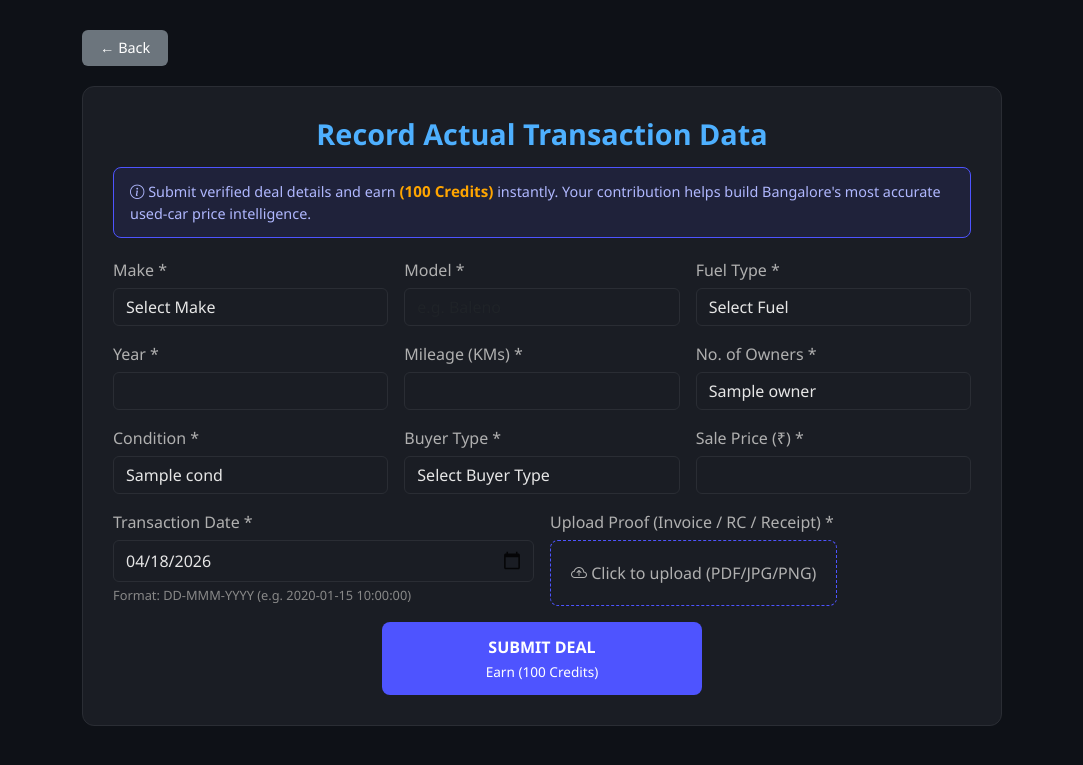
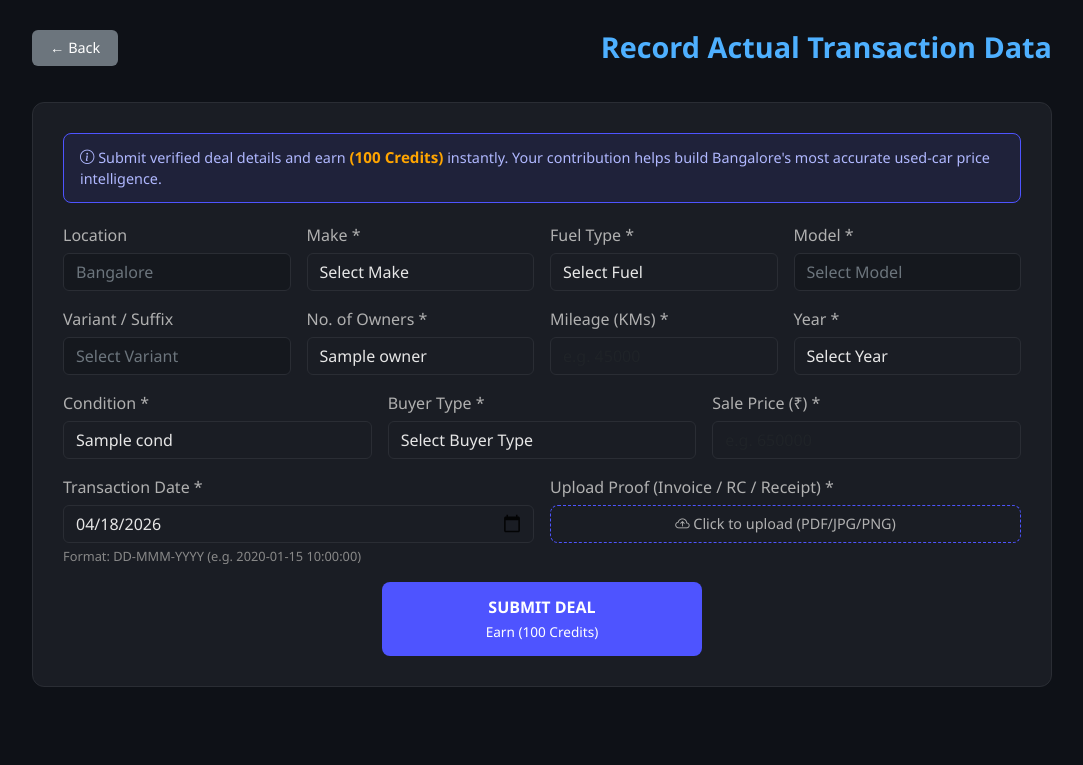
Before and after one commit to autoknowmus-web/autoknowmus, a Flask app: template templates/submit_deal.html in a window 1280 px wide. Shown: the top 765 px of the page, without its empty margins (98-1181 px from the left). Run offline with Flask 3, Linux system fonts and the light colour scheme; the template is opened without the code that fills it: most values are stand-ins (such as "Sample title", 1, 10 or a date in 2020).

Commit message:
Update submit_deal.html

```diff
--- a/templates/submit_deal.html
+++ b/templates/submit_deal.html
@@ -3,7 +3,7 @@
 
 {% block extra_head %}
 <style>
-  .deal-wrap { padding: 30px 40px; max-width: 1000px; margin: 0 auto; }
+  .deal-wrap { padding: 30px 40px; max-width: 1100px; margin: 0 auto; }
   .page-title { color: #4eb0ff; font-size: 1.8rem; font-weight: 700; margin: 0; }
   .form-section { background: #1a1d24; border: 1px solid #2a2d34; border-radius: 12px; padding: 30px; }
   .btn-submit-deal {
@@ -11,31 +11,34 @@
     border-radius: 8px; font-weight: 700; width: 320px; display: block; margin: 15px auto 0;
   }
   .btn-submit-deal:hover { background: #3a40d9; color: #fff; }
-  .btn-submit-deal .credit-reward { display: block; font-size: 0.85rem; font-weight: 500; margin-top: 3px; }
+  .btn-submit-deal .credit-reward {
+    display: block; font-size: 0.85rem; font-weight: 500; margin-top: 3px;
+  }
   .info-box {
     background: rgba(78,84,255,0.1); border: 1px solid #4e54ff;
     color: #b0b8ff; padding: 12px 16px; border-radius: 8px; font-size: 0.9rem;
     margin-bottom: 20px;
   }
-  .info-box .credit-inline { font-weight: 700; }
 
-  /* Date field with calendar icon in corner */
+  /* Date field with calendar icon */
   .date-field-wrap { position: relative; }
   .date-field-wrap input[type="date"] {
     background: #1a1d24; border: 1px solid #2a2d34; color: #e6e6e6;
     padding: 8px 40px 8px 12px; border-radius: 6px; width: 100%;
-    color-scheme: dark;
+    color-scheme: dark; height: 38px;
   }
   .date-field-wrap input[type="date"]::-webkit-calendar-picker-indicator {
     filter: invert(1) brightness(0.8); cursor: pointer;
     position: absolute; right: 10px; top: 50%; transform: translateY(-50%);
-    width: 20px; height: 20px; opacity: 0.8;
+    width: 20px; height: 20px; opacity: 0.85;
   }
   .date-format-hint { color: #888; font-size: 0.8rem; margin-top: 4px; display: block; }
 
   .file-upload {
     background: #1a1d24; border: 1px dashed #4e54ff; border-radius: 8px;
-    padding: 20px; text-align: center; cursor: pointer; color: #b0b0b0;
+    padding: 10px 15px; text-align: center; cursor: pointer; color: #b0b0b0;
+    height: 38px; display: flex; align-items: center; justify-content: center;
+    font-size: 0.9rem; margin: 0;
   }
   .file-upload:hover { background: #1f222a; }
   .file-upload input { display: none; }
@@ -44,12 +47,13 @@
 
 {% block content %}
 <div class="deal-wrap">
-  <a href="{{ url_for('role') }}" class="btn-back">← Back</a>
+
+  <div class="d-flex justify-content-between align-items-start mb-3">
+    <a href="{{ url_for('role') }}" class="btn-back">← Back</a>
+    <h2 class="page-title">Record Actual Transaction Data</h2>
+  </div>
 
   <div class="form-section">
-    <div class="text-center mb-3">
-      <h2 class="page-title">Record Actual Transaction Data</h2>
-    </div>
 
     <div class="info-box">
       <i class="bi bi-info-circle"></i>
@@ -58,43 +62,48 @@
     </div>
 
     <form method="POST" action="{{ url_for('submit_deal') }}" enctype="multipart/form-data">
-      <!-- Row 1 -->
+      <!-- Row 1: Location, Make, Fuel, Model (mirrors seller) -->
       <div class="row g-3 mb-3">
-        <div class="col-md-4">
+        <div class="col-md-3">
+          <label class="form-label">Location</label>
+          <select class="form-select" disabled><option>Bangalore</option></select>
+        </div>
+        <div class="col-md-3">
           <label class="form-label">Make *</label>
-          <select class="form-select" name="make" required>
+          <select class="form-select" name="make" id="make" required>
             <option value="">Select Make</option>
             {% for brand in brands|sort %}
               <option value="{{ brand }}">{{ brand }}</option>
             {% endfor %}
           </select>
         </div>
-        <div class="col-md-4">
-          <label class="form-label">Model *</label>
-          <input type="text" class="form-control" name="model" placeholder="e.g. Baleno" required>
-        </div>
-        <div class="col-md-4">
+        <div class="col-md-3">
           <label class="form-label">Fuel Type *</label>
-          <select class="form-select" name="fuel" required>
+          <select class="form-select" name="fuel" id="fuel" required>
             <option value="">Select Fuel</option>
-            {% for fuel in fuels|sort %}
+            {# Fixed order — do NOT sort #}
+            {% for fuel in fuels %}
               <option value="{{ fuel }}">{{ fuel }}</option>
             {% endfor %}
           </select>
         </div>
+        <div class="col-md-3">
+          <label class="form-label">Model *</label>
+          <select class="form-select" name="model" id="model" required disabled>
+            <option value="">Select Model</option>
+          </select>
+        </div>
       </div>
 
-      <!-- Row 2 -->
+      <!-- Row 2: Variant, Owner, Mileage, Year -->
       <div class="row g-3 mb-3">
-        <div class="col-md-4">
-          <label class="form-label">Year *</label>
-          <input type="number" class="form-control" name="year" min="1990" max="2026" required>
+        <div class="col-md-3">
+          <label class="form-label">Variant / Suffix</label>
+          <select class="form-select" name="variant" id="variant" disabled>
+            <option value="">Select Variant</option>
+          </select>
         </div>
-        <div class="col-md-4">
-          <label class="form-label">Mileage (KMs) *</label>
-          <input type="number" class="form-control" name="mileage" min="0" required>
-        </div>
-        <div class="col-md-4">
+        <div class="col-md-3">
           <label class="form-label">No. of Owners *</label>
           <select class="form-select" name="owner" required>
             {% for owner in owners %}
@@ -102,9 +111,22 @@
             {% endfor %}
           </select>
         </div>
+        <div class="col-md-3">
+          <label class="form-label">Mileage (KMs) *</label>
+          <input type="number" class="form-control" name="mileage" min="0" required placeholder="e.g. 45000">
+        </div>
+        <div class="col-md-3">
+          <label class="form-label">Year *</label>
+          <select class="form-select" name="year" required>
+            <option value="">Select Year</option>
+            {% for y in years %}
+              <option value="{{ y }}">{{ y }}</option>
+            {% endfor %}
+          </select>
+        </div>
       </div>
 
-      <!-- Row 3 -->
+      <!-- Row 3: Condition, Buyer Type, Sale Price -->
       <div class="row g-3 mb-3">
         <div class="col-md-4">
           <label class="form-label">Condition *</label>
@@ -125,11 +147,11 @@
         </div>
         <div class="col-md-4">
           <label class="form-label">Sale Price (₹) *</label>
-          <input type="number" class="form-control" name="sale_price" min="0" required>
+          <input type="number" class="form-control" name="sale_price" min="0" required placeholder="e.g. 650000">
         </div>
       </div>
 
-      <!-- Row 4: Date with calendar icon + File upload -->
+      <!-- Row 4: Date (DD-MMM-YYYY + calendar icon) + File upload -->
       <div class="row g-3 mb-3">
         <div class="col-md-6">
           <label class="form-label">Transaction Date *</label>
@@ -141,7 +163,7 @@
         <div class="col-md-6">
           <label class="form-label">Upload Proof (Invoice / RC / Receipt) *</label>
           <label class="file-upload">
-            <i class="bi bi-cloud-arrow-up"></i> <span id="fileLabel">Click to upload (PDF/JPG/PNG)</span>
+            <span><i class="bi bi-cloud-arrow-up"></i> <span id="fileLabel">Click to upload (PDF/JPG/PNG)</span></span>
             <input type="file" name="proof" accept=".pdf,.jpg,.jpeg,.png" required
                    onchange="document.getElementById('fileLabel').textContent = this.files[0].name">
           </label>
@@ -159,7 +181,74 @@
 
 {% block scripts %}
 <script>
-  // Set today's date as default
+  // Default today's date
   document.getElementById('txDate').valueAsDate = new Date();
+
+  // === Mirror seller's fuel-first cascade ===
+  const MODELS_BY_BRAND = {{ {
+    'Audi': ['A3','A4','A6','Q3','Q5','Q7'],
+    'BMW': ['3 Series','5 Series','X1','X3','X5','X7'],
+    'Ford': ['EcoSport','Endeavour','Figo','Freestyle'],
+    'Honda': ['Amaze','City','Civic','Elevate','Jazz','WR-V'],
+    'Hyundai': ['Alcazar','Aura','Creta','Exter','Grand i10 Nios','i20','Kona Electric','Tucson','Venue','Verna'],
+    'Jaguar': ['F-Pace','XE','XF'],
+    'Kia': ['Carens','Carnival','EV6','Seltos','Sonet'],
+    'Land Rover': ['Defender','Discovery','Range Rover','Range Rover Evoque','Range Rover Sport'],
+    'Lexus': ['ES','LX','NX','RX'],
+    'Mahindra': ['Bolero','Scorpio','Scorpio N','Thar','XUV300','XUV400','XUV700','XUV3XO'],
+    'Maruti Suzuki': ['Alto K10','Baleno','Brezza','Celerio','Dzire','Eeco','Ertiga','Fronx','Grand Vitara','Ignis','Jimny','S-Presso','Swift','Wagon R','XL6'],
+    'Mercedes-Benz': ['A-Class','C-Class','E-Class','GLA','GLC','GLE','S-Class'],
+    'MG': ['Astor','Gloster','Hector','Hector Plus','ZS EV'],
+    'Nissan': ['Kicks','Magnite'],
+    'Renault': ['Kiger','Kwid','Triber'],
+    'Skoda': ['Kushaq','Octavia','Slavia','Superb'],
+    'Tata': ['Altroz','Harrier','Nexon','Nexon EV','Punch','Safari','Tiago','Tigor'],
+    'Toyota': ['Camry','Fortuner','Glanza','Hilux','Hyryder','Innova Crysta','Innova Hycross','Vellfire'],
+    'Volkswagen': ['Taigun','Tiguan','Virtus'],
+    'Volvo': ['XC40','XC60','XC90']
+  }|tojson }};
+
+  const makeEl = document.getElementById('make');
+  const fuelEl = document.getElementById('fuel');
+  const modelEl = document.getElementById('model');
+  const variantEl = document.getElementById('variant');
+
+  function refreshModels() {
+    const make = makeEl.value;
+    const fuel = fuelEl.value;
+    modelEl.innerHTML = '<option value="">Select Model</option>';
+    variantEl.innerHTML = '<option value="">Select Variant</option>';
+    variantEl.disabled = true;
+
+    if (make && fuel && MODELS_BY_BRAND[make]) {
+      const models = [...MODELS_BY_BRAND[make]].sort((a,b)=>a.localeCompare(b));
+      models.forEach(m => {
+        const opt = document.createElement('option');
+        opt.value = m; opt.textContent = m;
+        modelEl.appendChild(opt);
+      });
+      modelEl.disabled = false;
+    } else {
+      modelEl.disabled = true;
+    }
+  }
+
+  function refreshVariants() {
+    variantEl.innerHTML = '<option value="">Select Variant</option>';
+    if (modelEl.value) {
+      ['Base','LXi','VXi','ZXi','ZXi Plus'].sort().forEach(v => {
+        const opt = document.createElement('option');
+        opt.value = v; opt.textContent = v;
+        variantEl.appendChild(opt);
+      });
+      variantEl.disabled = false;
+    } else {
+      variantEl.disabled = true;
+    }
+  }
+
+  makeEl.addEventListener('change', refreshModels);
+  fuelEl.addEventListener('change', refreshModels);
+  modelEl.addEventListener('change', refreshVariants);
 </script>
 {% endblock %}
```
